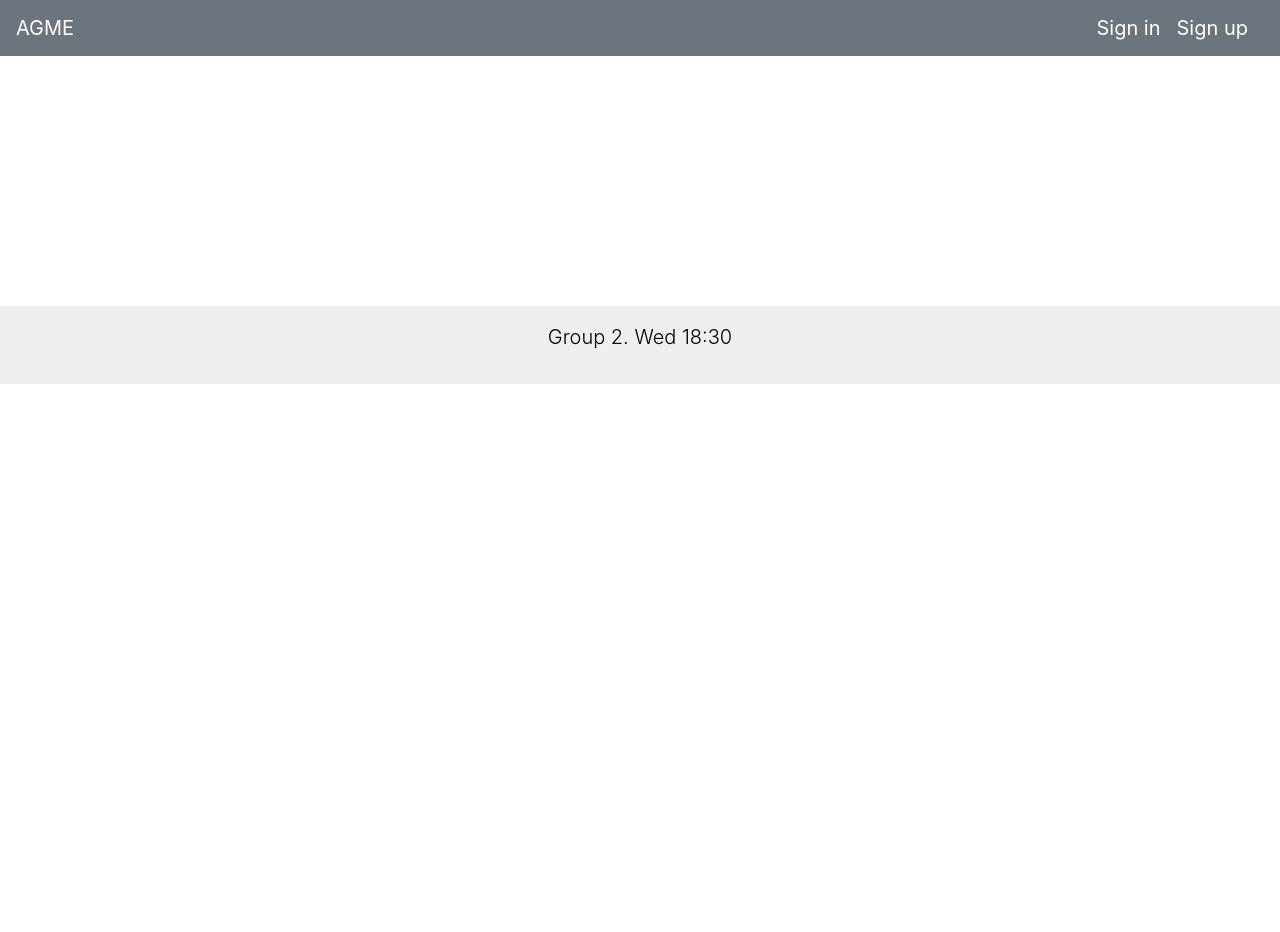
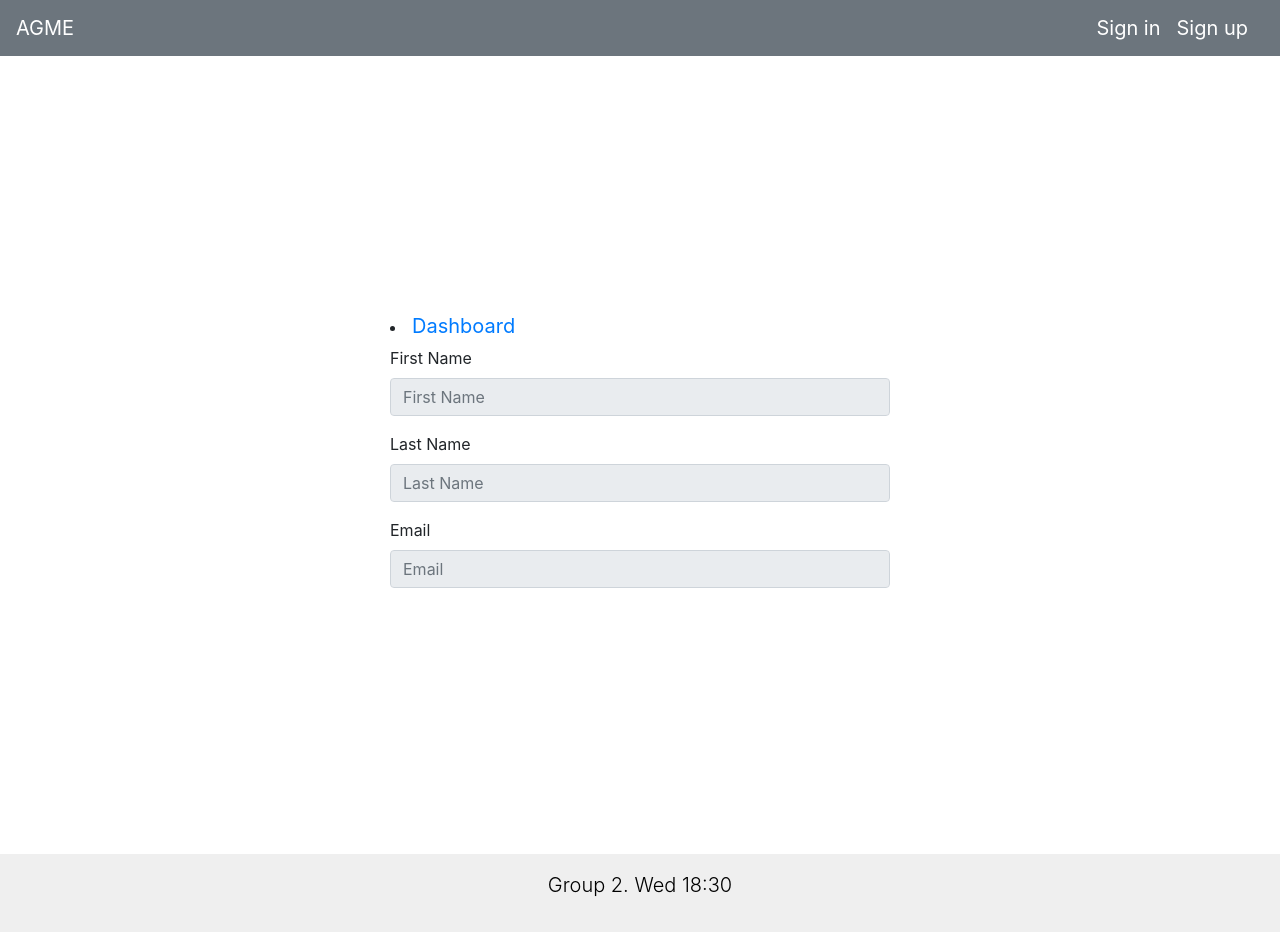
Before and after one commit to s3718266/majorproject-4-wed-18-30-2, a React (Create React App) app in the folder Sprint1/FrontEnd/agme/: page /dashboard in a window 1280 px wide. Before the commit the page ends 800 px from the top, so only its background shows below. Built offline with nearby package versions, Linux system fonts and the light colour scheme.

Commit message:
Dashboard

```diff
--- a/Sprint1/FrontEnd/agme/src/App.css
+++ b/Sprint1/FrontEnd/agme/src/App.css
@@ -22,6 +22,13 @@
   text-align: center;
   padding-top: 100px ;
 }
+.dashboard-form {
+  width: 100%;
+  max-width: 500px;
+  padding-top: 250px;
+  margin: auto;
+  height: 100%;
+}
 
 .footer {
   margin-top: 210px;
--- a/Sprint1/FrontEnd/agme/src/App.js
+++ b/Sprint1/FrontEnd/agme/src/App.js
@@ -6,6 +6,8 @@ import SignIn from './pages/sign-in';
 import SignUp from './pages/sign-up';
 import Profile from './pages/profile';
 import Home from './pages/home';
+import Dashboard from './pages/dashboard';
+
 
 function App() {
   return (
@@ -18,6 +20,8 @@ function App() {
             <Route path="/sign-in" component={SignIn} />
             <Route path="/sign-up" component={SignUp} />
             <Route path="/profile" component={Profile} />
+            <Route path="/dashboard" component={Dashboard} />
+
           </Switch>
 
         </Router>
--- /dev/null
+++ b/Sprint1/FrontEnd/agme/src/pages/dashboard.js
@@ -0,0 +1,35 @@
+import React from 'react';
+import '../App.css';
+import { Button, Form, FormGroup, Label, Input } from 'reactstrap';
+import 'bootstrap/dist/css/bootstrap.min.css';
+
+function Dashboard() {
+  return (
+
+    <Form className="dashboard-form">
+
+        <li className="nav-item">
+            <a className="navbar-brand nav justify-content-center" href="/sign-in">Dashboard</a>
+        </li>
+
+      <FormGroup>
+        <Label>First Name</Label>
+        <Input type="text" placeholder="First Name" disabled></Input>
+      </FormGroup>
+
+      <FormGroup>
+        <Label>Last Name</Label>
+        <Input type="text" placeholder="Last Name" disabled></Input>
+      </FormGroup>
+
+      <FormGroup>
+        <Label>Email</Label>
+        <Input type="email" placeholder="Email" disabled></Input>
+      </FormGroup>
+
+
+    </Form>
+  );
+}
+
+export default Dashboard;
```
